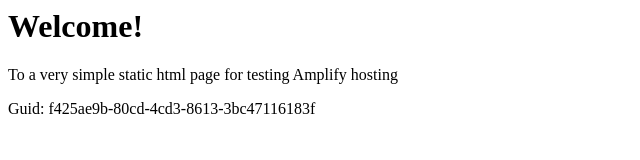
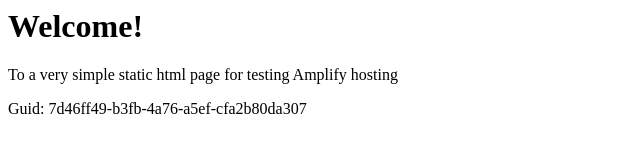
Before and after one commit to aws-aemilia-bah/Github-PR-Commit-Integration-Test-DoNotTouch-GitHubWebhookPushCanaryTest-v1-preprod-me-south-1, a website: page src/index.html in a window 1280 px wide. Shown: the full height of the page, 0-640 px from the left. Drawn offline with Linux system fonts and the light colour scheme.

Commit message:
commit from integ tests

```diff
--- a/src/index.html
+++ b/src/index.html
@@ -12,6 +12,6 @@
 <body>
     <h1>Welcome!</h1>
     <p>To a very simple static html page for testing Amplify hosting</p>
-    <p>Guid: f425ae9b-80cd-4cd3-8613-3bc47116183f</p></body>
+    <p>Guid: 7d46ff49-b3fb-4a76-a5ef-cfa2b80da307</p></body>
 
 </html>
```
